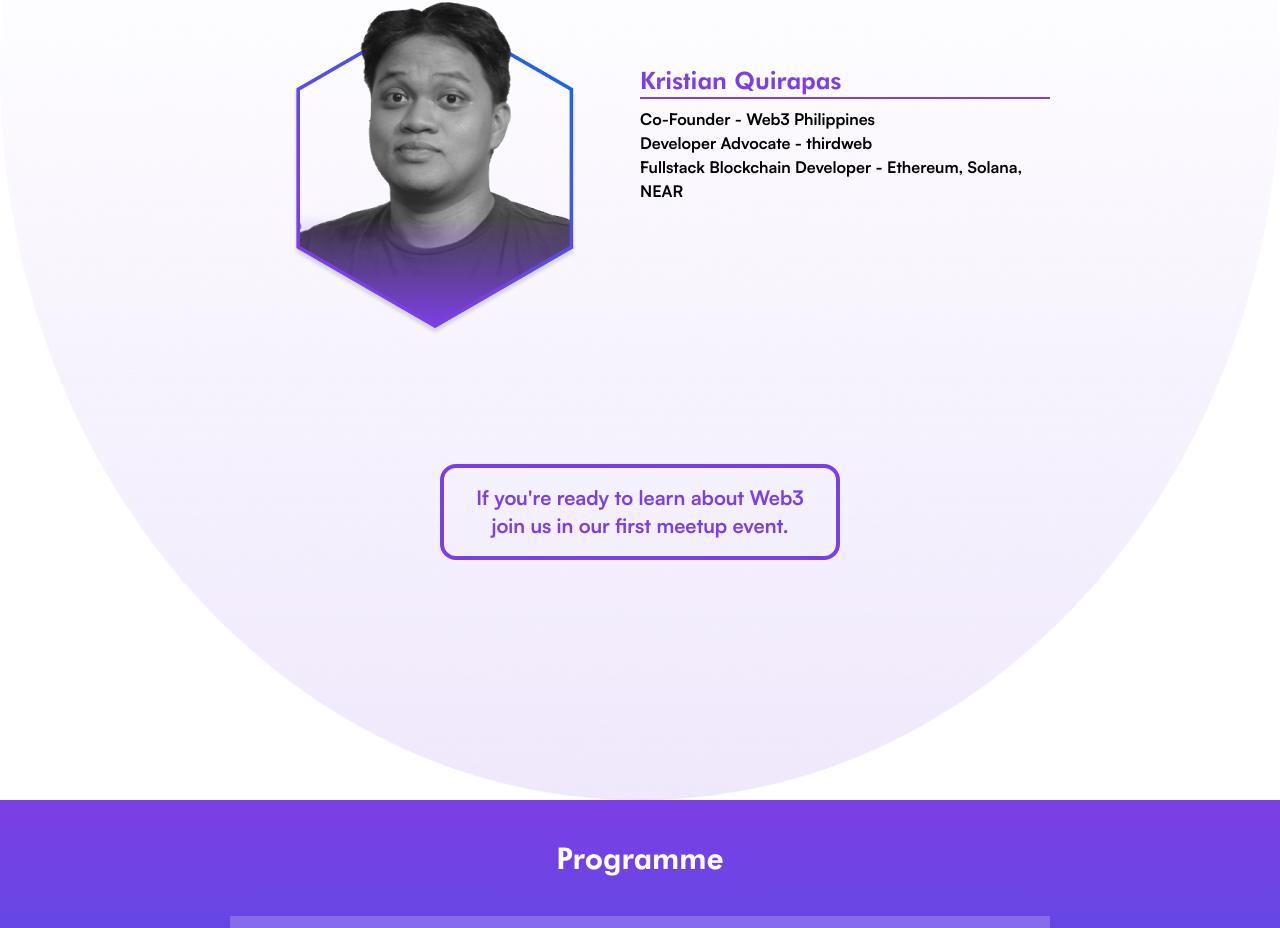
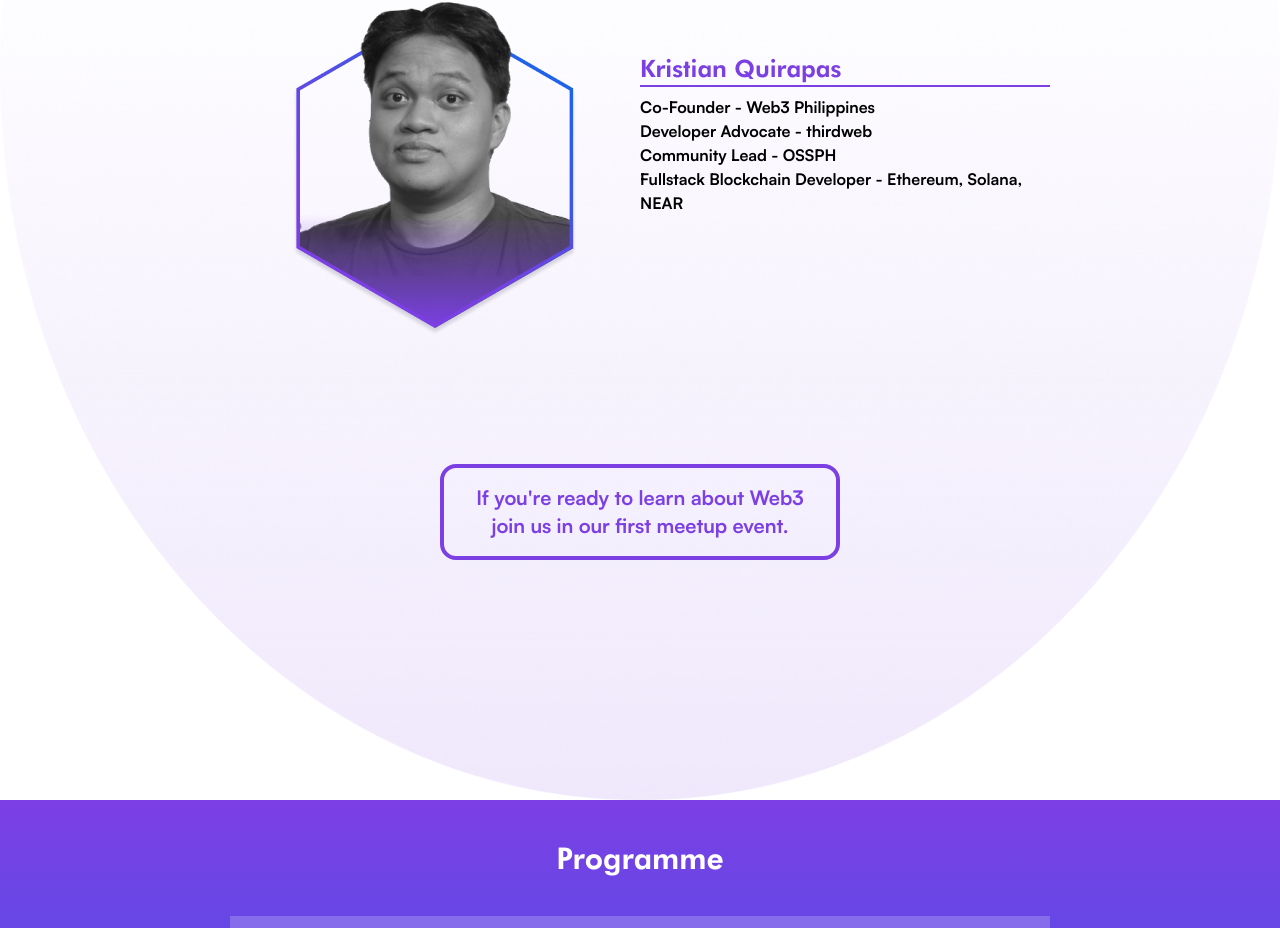
Before and after one commit to Web3Philippines/event-landing, a React (Create React App) app: page / in a window 1280 px wide. Shown: the part 3302-4230 px from the top of the page. Built offline with nearby package versions, Linux system fonts and the light colour scheme.

Commit message:
add: OSSPH

```diff
--- a/src/pages/Home/Home.tsx
+++ b/src/pages/Home/Home.tsx
@@ -63,6 +63,7 @@
     positions: [
       "Co-Founder - Web3 Philippines",
       "Developer Advocate - thirdweb",
+      "Community Lead - OSSPH",
       "Fullstack Blockchain Developer - Ethereum, Solana, NEAR",
     ],
   },
```
